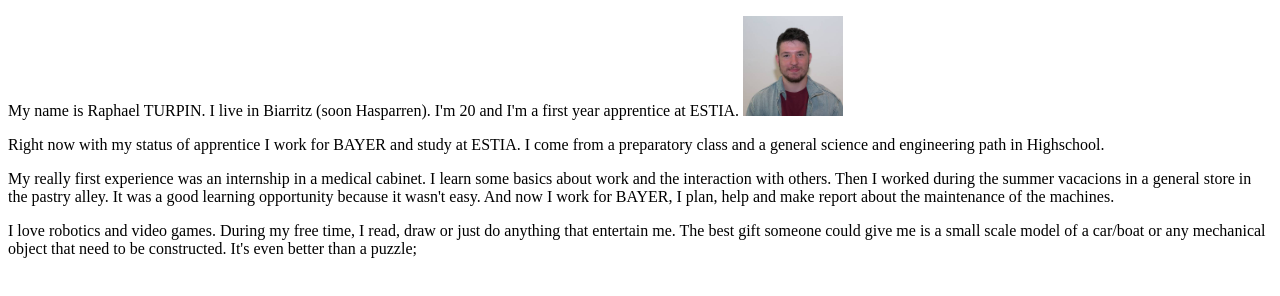
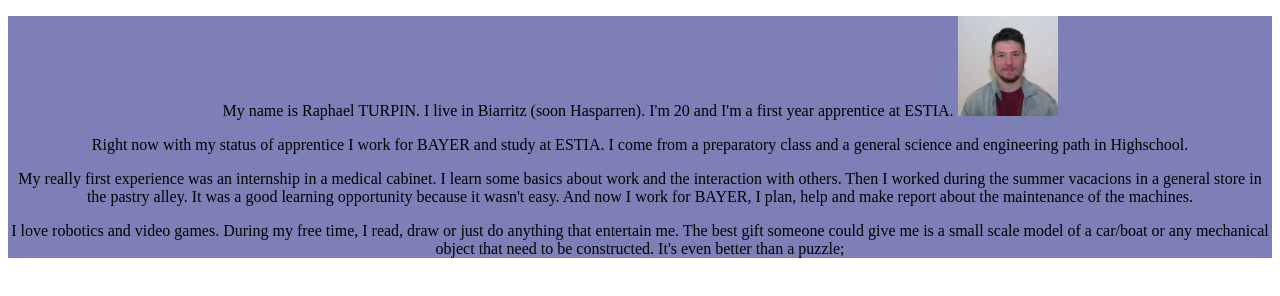
Before and after one commit to RJCGT/RaphaelTURPIN.github.io, a plain HTML site: page index.html in a window 1280 px wide. Drawn offline with Linux system fonts and the light colour scheme.

Commit message:
Ajout du lien css

```diff
--- a/index.html
+++ b/index.html
@@ -3,6 +3,8 @@
   <head>
     <meta charset="utf-8">
     <title> A propos de moi </title>
+
+    <link href="css/style.css" rel="stylesheet" type="text/css" />
   </head>
   <body>
     <header>
```
